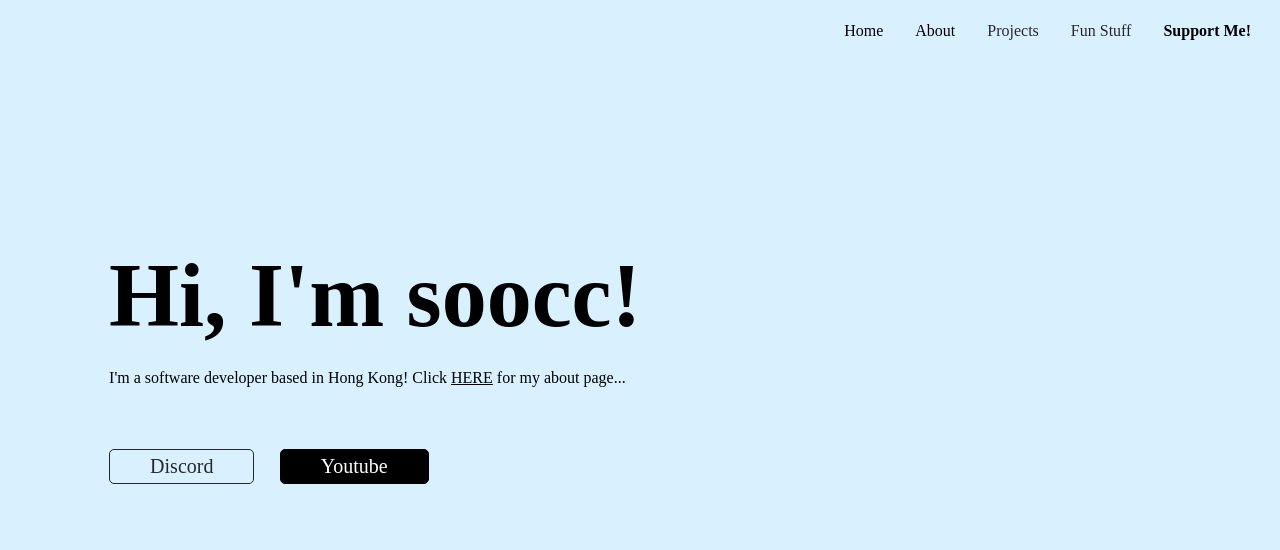
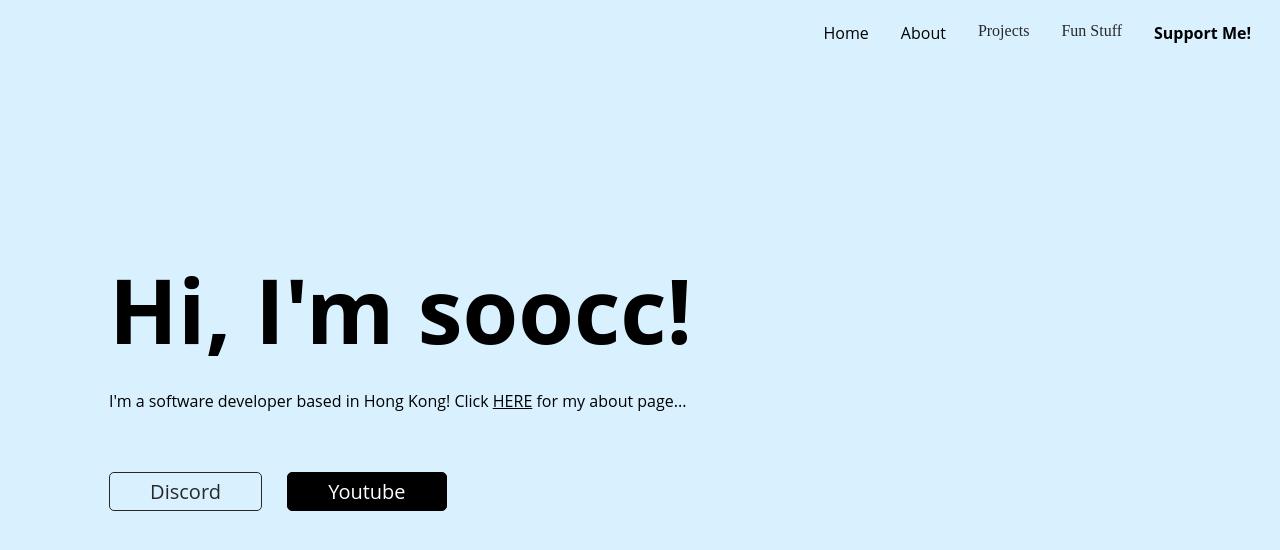
Before and after one commit to soocc/sooccsocks2, a Jekyll site: the page built from index.html, in a window 1280 px wide. Shown: the top 550 px of the page. Built offline with Jekyll 4.4.1, drawn with Linux system fonts in a browser that asks for light colours.

Commit message:
Update styles.css

```diff
--- a/styles/styles.css
+++ b/styles/styles.css
@@ -76,7 +76,7 @@
 }
 
 p, h1, h2, h3, h4, a, button {
-  font-family: 'Open Sans;
+  font-family: 'Open Sans';
 }
 
 body {
```
